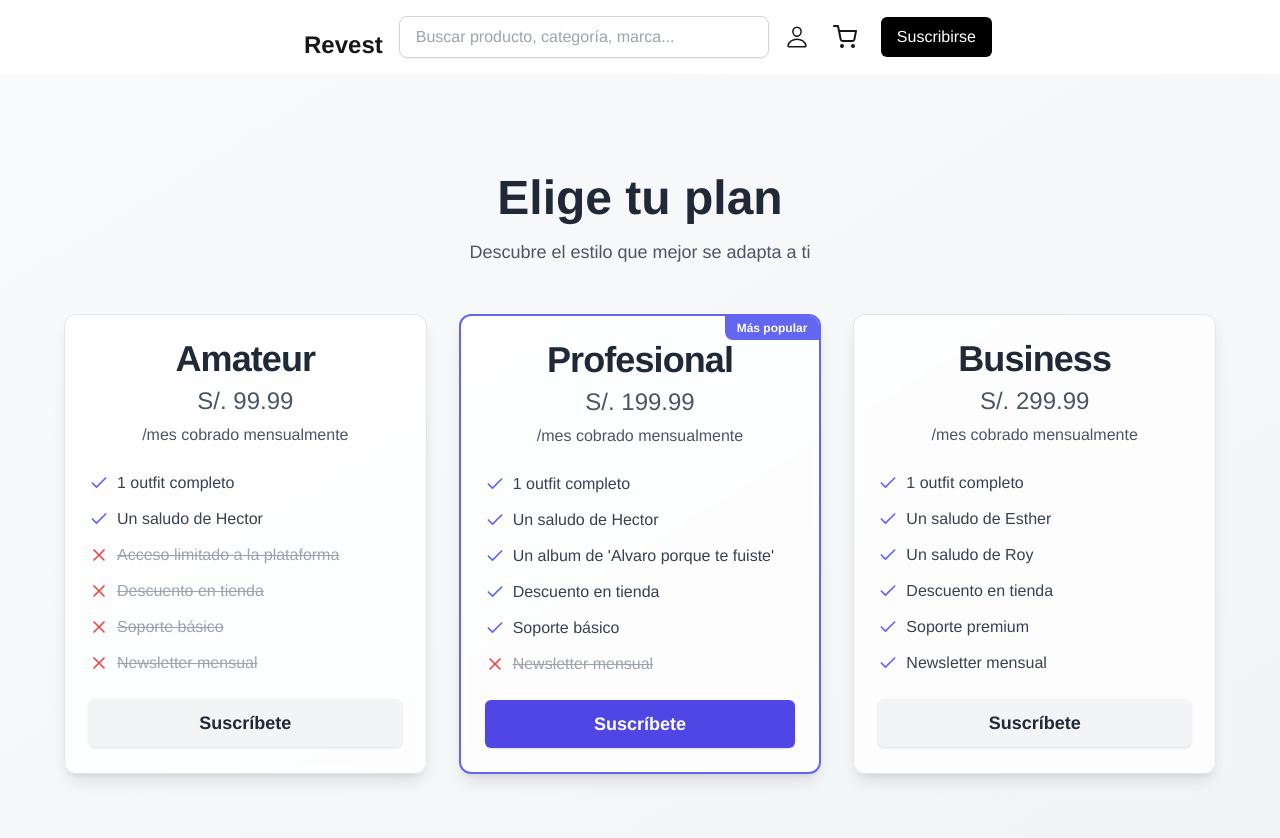
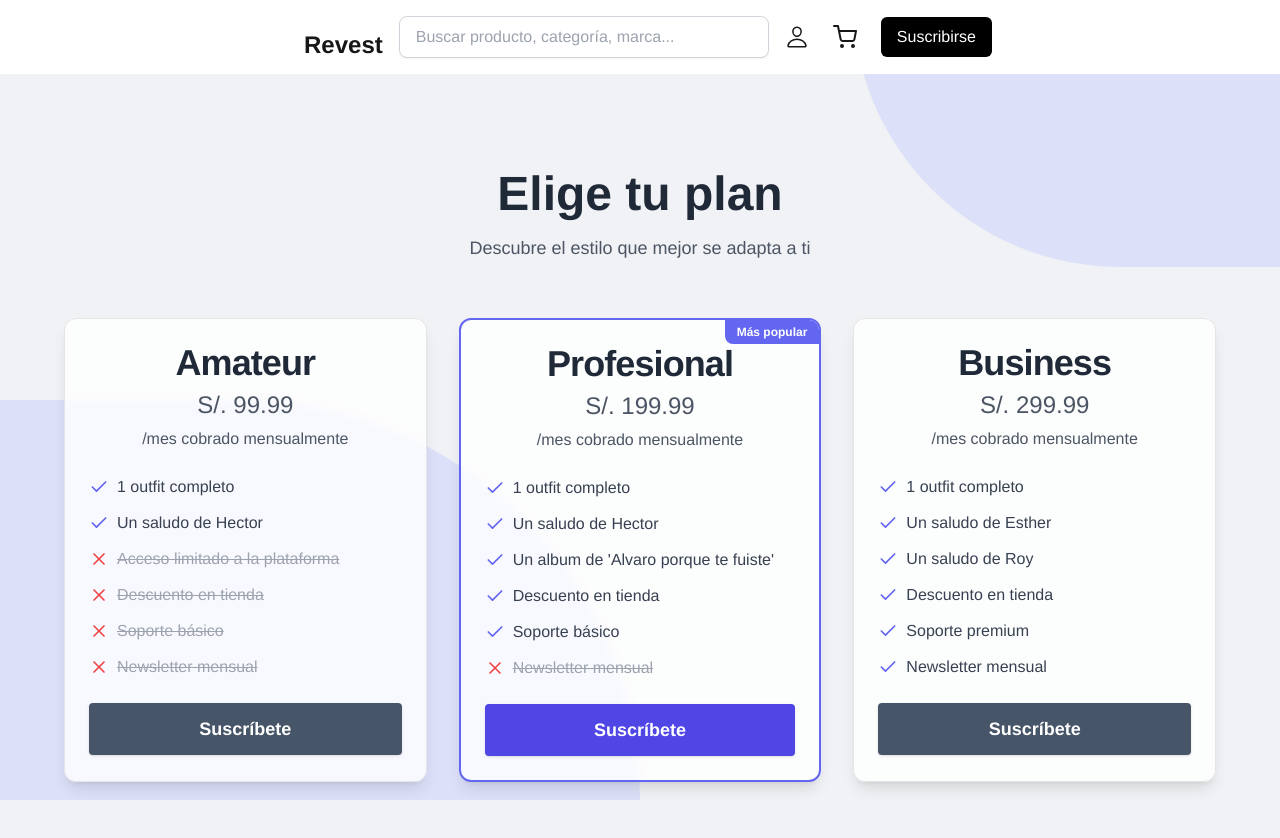
Before and after one commit to Hecze/Revest, a Next.js app: page /membership in a window 1280 px wide. Shown: the top 838 px of the page. Built offline with nearby package versions, Linux system fonts and the light colour scheme.

Commit message:
membresia mejorado y ahora al darle click a 'Suscribirse' en el header, te redirije a /membership

```diff
--- a/src/app/layout.tsx
+++ b/src/app/layout.tsx
@@ -60,9 +60,9 @@ export default function RootLayout({
               <button className="flex items-center">
                 <FiShoppingCart size={24} />
               </button>
-              <button className="bg-black text-white px-4 py-2 rounded-md">
+              <Link className="bg-black text-white px-4 py-2 rounded-md" href={"/membership"}>
                 Suscribirse
-              </button>
+              </Link>
             </div>
           </div>
         </header>
--- a/src/app/membership/page.tsx
+++ b/src/app/membership/page.tsx
@@ -1,6 +1,7 @@
 import { Button } from "@/components/ui/button"
 import { Card, CardContent, CardFooter, CardHeader, CardTitle } from "@/components/ui/card"
 import { Check, X } from "lucide-react"
+import Link from "next/link"
 
 export default function MembershipPage() {
   const plans = [
@@ -44,10 +45,10 @@ export default function MembershipPage() {
   ]
 
   return (
-    <div className="min-h-screen bg-gradient-to-br from-gray-50 to-gray-100 flex flex-col items-center justify-center p-4 sm:p-8">
+    <section className="flex flex-col items-center justify-center p-4 sm:p-12 md:pt-16 xl:pt-24 ">
       <div className="max-w-6xl w-full">
         <h1 className="text-4xl sm:text-5xl font-extrabold text-center mb-4 text-gray-800">Elige tu plan</h1>
-        <p className="text-center text-gray-600 mb-12 text-lg">Descubre el estilo que mejor se adapta a ti</p>
+        <p className="text-center text-gray-600 mb-14 text-lg">Descubre el estilo que mejor se adapta a ti</p>
         <div className="grid grid-cols-1 md:grid-cols-3 gap-8">
           {plans.map((plan, index) => (
             <Card
@@ -90,21 +91,23 @@ export default function MembershipPage() {
                 </ul>
               </CardContent>
               <CardFooter>
-                <Button
-                  className={`w-full py-6 text-lg font-semibold transition-colors duration-300
+                <Link
+                  href={`https://wa.me/51925641589?text=Hola,%20estoy%20interesado%20en%20la%20suscripci%C3%B3n%20${plan.name}`}
+                  target="_blank"
+                  className={`w-full py-3 flex rounded shadow justify-center text-lg font-semibold transition-colors duration-300
                     ${plan.popular
-                      ? 'bg-indigo-600 hover:bg-indigo-700 text-white'
-                      : 'bg-gray-100 hover:bg-gray-200 text-gray-800'}`}
+                      ? 'bg-indigo-600 hover:bg-indigo-800  text-white'
+                      : 'bg-slate-600 hover:bg-black text-white'}`}
                 >
                   Suscríbete
-                </Button>
+                </Link>
               </CardFooter>
             </Card>
           ))}
         </div>
       </div>
-      <div className="absolute top-0 right-0 w-1/3 h-1/3 bg-indigo-100 rounded-bl-full opacity-50 -z-10"></div>
-      <div className="absolute bottom-0 left-0 w-1/2 h-1/2 bg-indigo-100 rounded-tr-full opacity-50 -z-10"></div>
-    </div>
+      <div className="absolute top-0 right-0 w-1/3 h-1/3 bg-indigo-200 rounded-bl-full opacity-50 -z-10"></div>
+      <div className="absolute bottom-0 left-0 w-1/2 h-1/2 bg-indigo-200 rounded-tr-full opacity-50 -z-10"></div>
+    </section>
   )
 }
```
